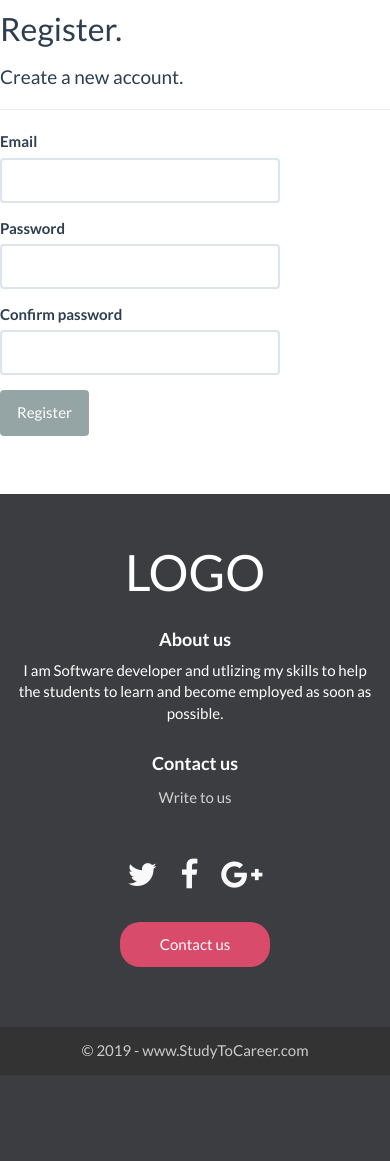
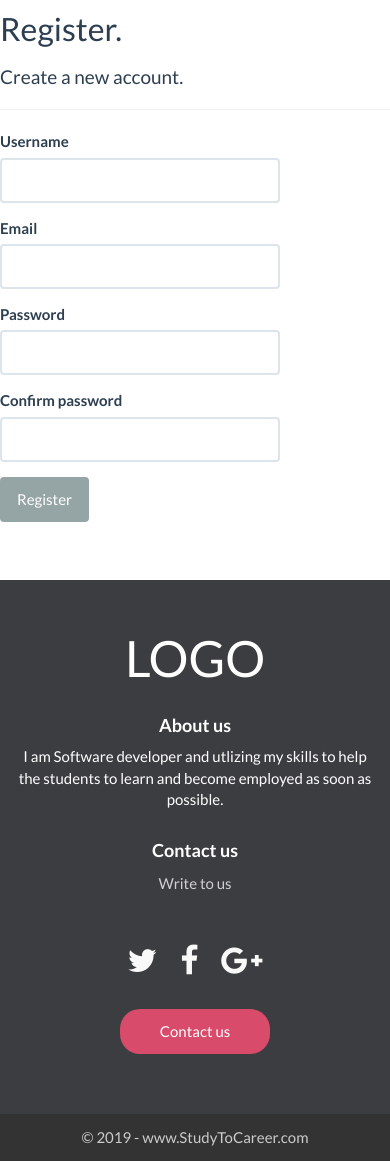
Before and after one commit to Hardeep5465/Typingwebsite, an ASP.NET MVC app: template LatestHardeep/Views/Account/Register.cshtml in a window 390 px wide. Shown: the part 60-1221 px from the top of the page. Before the commit the page ends 1135 px from the top, so only its background shows below. Run offline with ASP.NET Core 8 and stand-ins for ASP.NET MVC 5, Linux system fonts and the light colour scheme; the template is opened without the code that fills it, so the values that code supplies are empty; the project's own start-up code is not run, and a stand-in starts its controllers and pages; some libraries are stand-ins or nearby versions.

Commit message:
added new username input in register view, changed property in register method of acccount controller, created new property in register model class

```diff
--- a/LatestHardeep/Controllers/AccountController.cs
+++ b/LatestHardeep/Controllers/AccountController.cs
@@ -151,7 +151,8 @@ namespace LatestHardeep.Controllers
         {
             if (ModelState.IsValid)
             {
-                var user = new ApplicationUser { UserName = model.Email, Email = model.Email };
+                //changed username = model.email to model.username
+                var user = new ApplicationUser { UserName = model.Username, Email = model.Email };
                 var result = await UserManager.CreateAsync(user, model.Password);
                 if (result.Succeeded)
                 {
--- a/LatestHardeep/Models/AccountViewModels.cs
+++ b/LatestHardeep/Models/AccountViewModels.cs
@@ -68,6 +68,12 @@ namespace LatestHardeep.Models
 
     public class RegisterViewModel
     {
+        //added Usename property
+        [Required]
+        [StringLength(100)]
+        [Display(Name = "Username")]
+        public string Username { get; set; }
+
         [Required]
         [EmailAddress]
         [Display(Name = "Email")]
--- a/LatestHardeep/Views/Account/Register.cshtml
+++ b/LatestHardeep/Views/Account/Register.cshtml
@@ -11,6 +11,12 @@
     <h4>Create a new account.</h4>
     <hr />
     @Html.ValidationSummary("", new { @class = "text-danger" })
+    <div class="form-group">
+        @Html.LabelFor(m => m.Username, new { @class = "col-md-2 control-label" })
+        <div class="col-md-10">
+            @Html.TextBoxFor(m => m.Username, new { @class = "form-control" })
+        </div>
+    </div>
     <div class="form-group">
         @Html.LabelFor(m => m.Email, new { @class = "col-md-2 control-label" })
         <div class="col-md-10">
```
